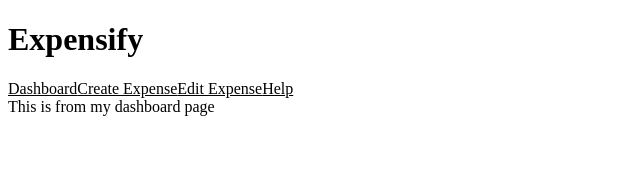
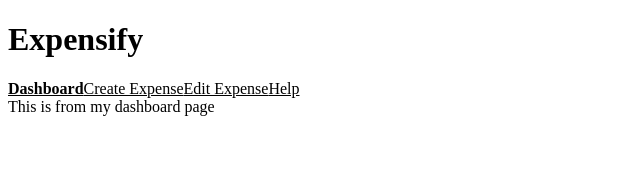
Before and after one commit to DLew2024/Expensify, a React (Vite) app: page / in a window 1280 px wide. Shown: the top 170 px of the page, without its empty margins (0-640 px from the left). Built offline with nearby package versions, Linux system fonts and the light colour scheme.

Commit message:
Adding proper className to my links.

```diff
--- a/src/components/Header/Header.tsx
+++ b/src/components/Header/Header.tsx
@@ -11,7 +11,7 @@
 				to={NavigationRoutePaths.DASHBOARD}
 				className={({ isActive }) =>
 					clsx(styles.link, {
-						[styles.active]: isActive,
+						[styles.isActive]: isActive,
 					})
 				}
 			>
@@ -21,7 +21,7 @@
 				to={NavigationRoutePaths.CREATE_PAGE}
 				className={({ isActive }) =>
 					clsx(styles.link, {
-						[styles.active]: isActive,
+						[styles.isActive]: isActive,
 					})
 				}
 			>
@@ -31,7 +31,7 @@
 				to={NavigationRoutePaths.EDIT_PAGE}
 				className={({ isActive }) =>
 					clsx(styles.link, {
-						[styles.active]: isActive,
+						[styles.isActive]: isActive,
 					})
 				}
 			>
@@ -41,7 +41,7 @@
 				to={NavigationRoutePaths.HELP_PAGE}
 				className={({ isActive }) =>
 					clsx(styles.link, {
-						[styles.active]: isActive,
+						[styles.isActive]: isActive,
 					})
 				}
 			>
```
